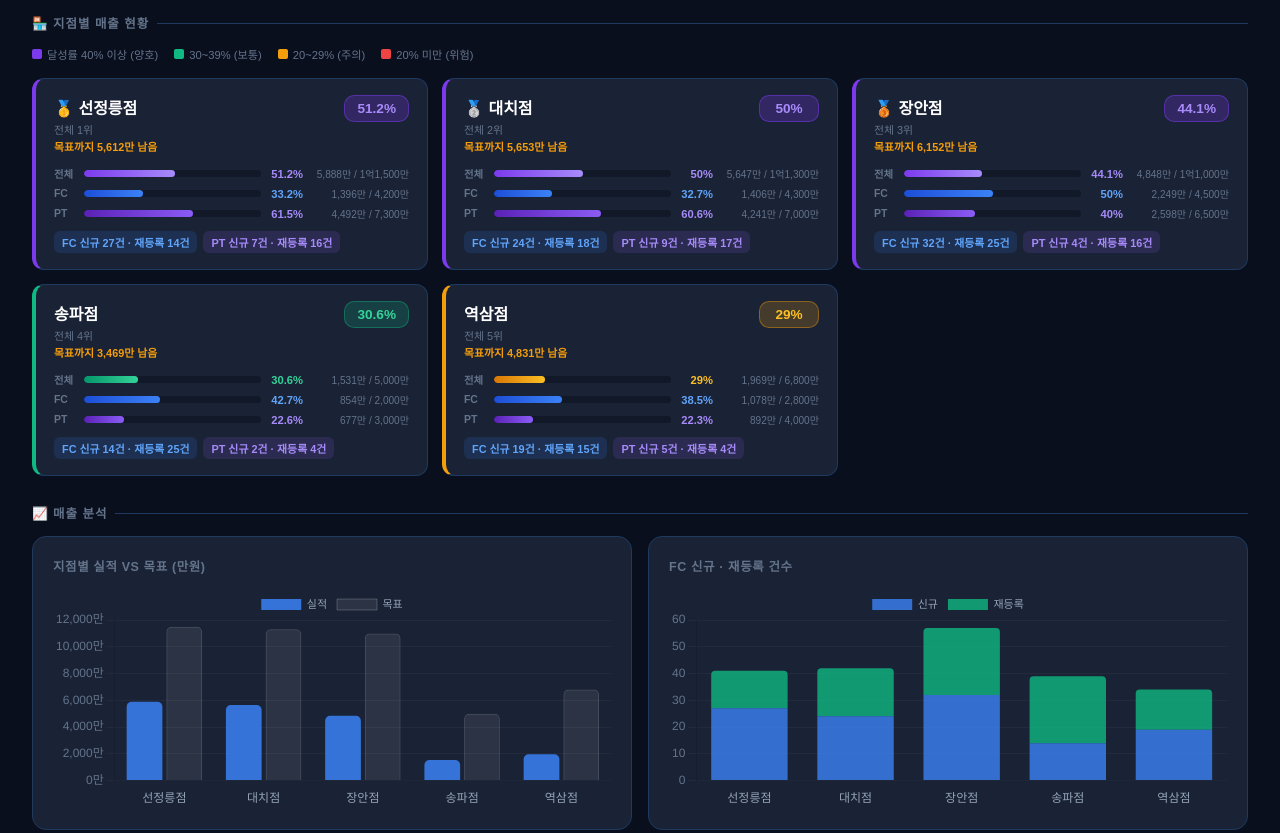
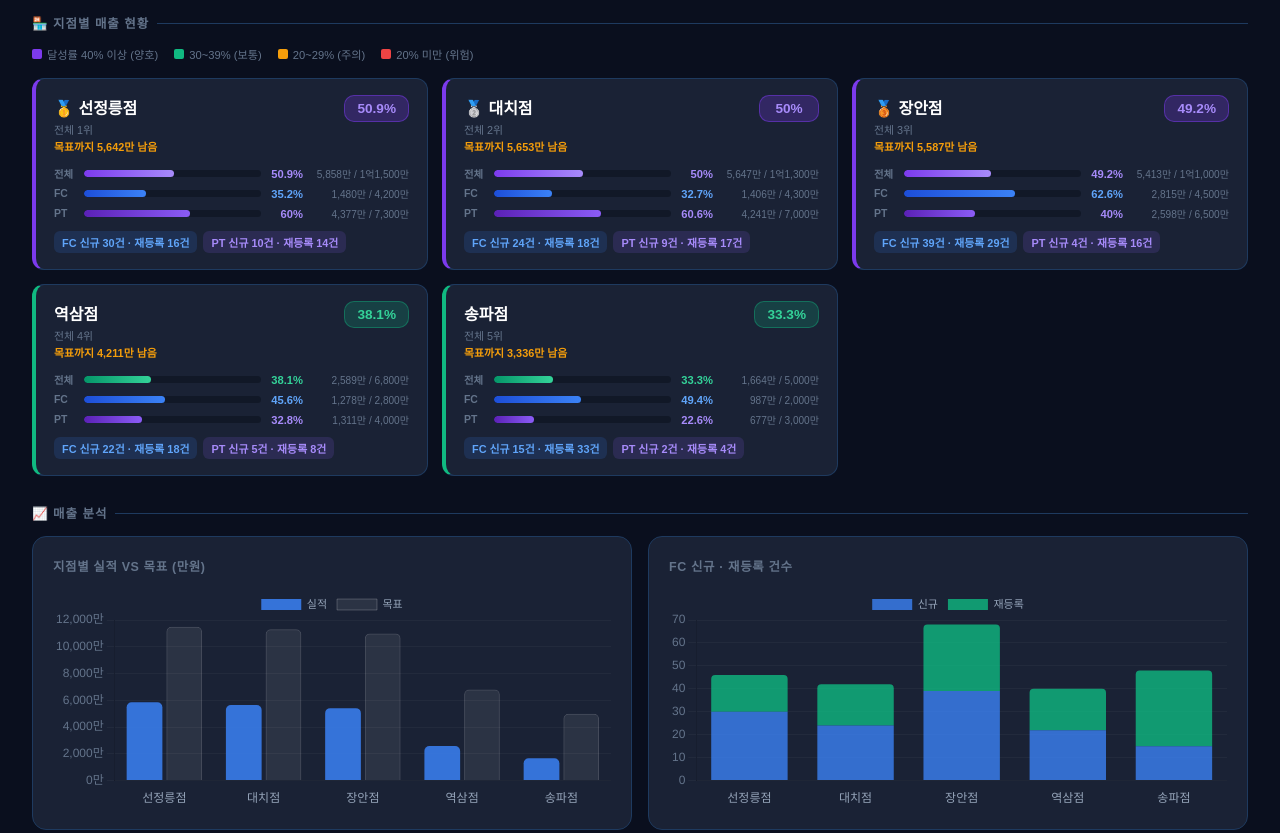
Before and after one commit to koc9262-jpg/bgocompany-sales, a plain HTML site: page index.html in a window 1280 px wide. Shown: the part 260-1093 px from the top of the page. Drawn offline with nearby package versions, Linux system fonts and the light colour scheme.

Commit message:
Auto-update dashboard 2026년 11월 24일

```diff
--- a/index.html
+++ b/index.html
@@ -158,27 +158,137 @@ body{font-family:'Apple SD Gothic Neo','Malgun Gothic',sans-serif;background:var
 <script>
 const D_RAW = [
   {
+    "branch": "선정릉점",
+    "target_fc": 42000000,
+    "target_pt": 73000000,
+    "target_tot": 115000000,
+    "actual_fc": 14804900,
+    "actual_pt": 43771900,
+    "actual_tot": 58576800,
+    "rate_fc": 35.2,
+    "rate_pt": 60,
+    "rate_tot": 50.9,
+    "fc_new_cnt": 30,
+    "fc_new_amt": 6898900,
+    "fc_re_cnt": 16,
+    "fc_re_amt": 4353900,
+    "pt_new_cnt": 10,
+    "pt_new_amt": 12531900,
+    "pt_re_cnt": 14,
+    "pt_re_amt": 23320000,
+    "total_card": 13290100,
+    "cash_out": 0,
+    "account": 1514800,
+    "deduction": 0,
+    "real_cash_out": 0,
+    "ranks": [
+      {
+        "name": "황용선",
+        "amount": 1250000
+      },
+      {
+        "name": "변재용",
+        "amount": 3430000
+      },
+      {
+        "name": "전현동",
+        "amount": 1280000
+      },
+      {
+        "name": "장광희",
+        "amount": 7820900
+      },
+      {
+        "name": "조건우",
+        "amount": 160000
+      },
+      {
+        "name": "최성욱",
+        "amount": 3900000
+      },
+      {
+        "name": "김영석",
+        "amount": 13000000
+      },
+      {
+        "name": "김영인",
+        "amount": 5011000
+      }
+    ]
+  },
+  {
+    "branch": "역삼점",
+    "target_fc": 28000000,
+    "target_pt": 40000000,
+    "target_tot": 68000000,
+    "actual_fc": 12778000,
+    "actual_pt": 13111000,
+    "actual_tot": 25889000,
+    "rate_fc": 45.6,
+    "rate_pt": 32.8,
+    "rate_tot": 38.1,
+    "fc_new_cnt": 22,
+    "fc_new_amt": 4638000,
+    "fc_re_cnt": 18,
+    "fc_re_amt": 6775000,
+    "pt_new_cnt": 5,
+    "pt_new_amt": 4355200,
+    "pt_re_cnt": 8,
+    "pt_re_amt": 7315800,
+    "total_card": 11479000,
+    "cash_out": 0,
+    "account": 1299000,
+    "deduction": 0,
+    "real_cash_out": 0,
+    "ranks": [
+      {
+        "name": "이초은",
+        "amount": 2497500
+      },
+      {
+        "name": "안도모",
+        "amount": 4477800
+      },
+      {
+        "name": "안재원",
+        "amount": 1498900
+      },
+      {
+        "name": "진정경",
+        "amount": 1098900
+      },
+      {
+        "name": "황하늘",
+        "amount": 1098900
+      },
+      {
+        "name": "안정아",
+        "amount": 999000
+      }
+    ]
+  },
+  {
     "branch": "장안점",
     "target_fc": 45000000,
     "target_pt": 65000000,
     "target_tot": 110000000,
-    "actual_fc": 22494033,
+    "actual_fc": 28149233,
     "actual_pt": 25981000,
-    "actual_tot": 48475033,
-    "rate_fc": 50,
+    "actual_tot": 54130233,
+    "rate_fc": 62.6,
     "rate_pt": 40,
-    "rate_tot": 44.1,
-    "fc_new_cnt": 32,
-    "fc_new_amt": 10688300,
-    "fc_re_cnt": 25,
-    "fc_re_amt": 9330800,
+    "rate_tot": 49.2,
+    "fc_new_cnt": 39,
+    "fc_new_amt": 13381100,
+    "fc_re_cnt": 29,
+    "fc_re_amt": 11658800,
     "pt_new_cnt": 4,
     "pt_new_amt": 5388000,
     "pt_re_cnt": 16,
     "pt_re_amt": 17616000,
-    "total_card": 21055100,
+    "total_card": 26514800,
     "cash_out": 0,
-    "account": 1438933,
+    "account": 1634433,
     "deduction": 0,
     "real_cash_out": 0,
     "ranks": [
@@ -217,61 +327,37 @@ const D_RAW = [
     ]
   },
   {
-    "branch": "선정릉점",
-    "target_fc": 42000000,
-    "target_pt": 73000000,
-    "target_tot": 115000000,
-    "actual_fc": 13958900,
-    "actual_pt": 44921900,
-    "actual_tot": 58880800,
-    "rate_fc": 33.2,
-    "rate_pt": 61.5,
-    "rate_tot": 51.2,
-    "fc_new_cnt": 27,
-    "fc_new_amt": 6334900,
-    "fc_re_cnt": 14,
-    "fc_re_amt": 3618900,
-    "pt_new_cnt": 7,
-    "pt_new_amt": 10696900,
-    "pt_re_cnt": 16,
-    "pt_re_amt": 24470000,
-    "total_card": 12510100,
+    "branch": "송파점",
+    "target_fc": 20000000,
+    "target_pt": 30000000,
+    "target_tot": 50000000,
+    "actual_fc": 9872500,
+    "actual_pt": 6765660,
+    "actual_tot": 16638160,
+    "rate_fc": 49.4,
+    "rate_pt": 22.6,
+    "rate_tot": 33.3,
+    "fc_new_cnt": 15,
+    "fc_new_amt": 2215000,
+    "fc_re_cnt": 33,
+    "fc_re_amt": 6962000,
+    "pt_new_cnt": 2,
+    "pt_new_amt": 2775000,
+    "pt_re_cnt": 4,
+    "pt_re_amt": 3250000,
+    "total_card": 9493000,
     "cash_out": 0,
-    "account": 1448800,
+    "account": 379500,
     "deduction": 0,
     "real_cash_out": 0,
     "ranks": [
       {
-        "name": "황용선",
-        "amount": 1800000
+        "name": "김필구",
+        "amount": 5050000
       },
       {
-        "name": "변재용",
-        "amount": 3430000
-      },
-      {
-        "name": "전현동",
-        "amount": 1280000
-      },
-      {
-        "name": "장광희",
-        "amount": 7820900
-      },
-      {
-        "name": "조건우",
-        "amount": 160000
-      },
-      {
-        "name": "최성욱",
-        "amount": 3900000
-      },
-      {
-        "name": "김영석",
-        "amount": 13000000
-      },
-      {
-        "name": "김영인",
-        "amount": 5611000
+        "name": "김원준",
+        "amount": 975000
       }
     ]
   },
@@ -341,87 +427,9 @@ const D_RAW = [
         "amount": 720000
       }
     ]
-  },
-  {
-    "branch": "역삼점",
-    "target_fc": 28000000,
-    "target_pt": 40000000,
-    "target_tot": 68000000,
-    "actual_fc": 10776000,
-    "actual_pt": 8915200,
-    "actual_tot": 19691200,
-    "rate_fc": 38.5,
-    "rate_pt": 22.3,
-    "rate_tot": 29,
-    "fc_new_cnt": 19,
-    "fc_new_amt": 3912000,
-    "fc_re_cnt": 15,
-    "fc_re_amt": 5565000,
-    "pt_new_cnt": 5,
-    "pt_new_amt": 4355200,
-    "pt_re_cnt": 4,
-    "pt_re_amt": 3120000,
-    "total_card": 9543000,
-    "cash_out": 0,
-    "account": 1233000,
-    "deduction": 0,
-    "real_cash_out": 0,
-    "ranks": [
-      {
-        "name": "이초은",
-        "amount": 1498500
-      },
-      {
-        "name": "안도모",
-        "amount": 3378900
-      },
-      {
-        "name": "안재원",
-        "amount": 1498900
-      },
-      {
-        "name": "진정경",
-        "amount": 1098900
-      }
-    ]
-  },
-  {
-    "branch": "송파점",
-    "target_fc": 20000000,
-    "target_pt": 30000000,
-    "target_tot": 50000000,
-    "actual_fc": 8540500,
-    "actual_pt": 6765660,
-    "actual_tot": 15306160,
-    "rate_fc": 42.7,
-    "rate_pt": 22.6,
-    "rate_tot": 30.6,
-    "fc_new_cnt": 14,
-    "fc_new_amt": 2050000,
-    "fc_re_cnt": 25,
-    "fc_re_amt": 5855000,
-    "pt_new_cnt": 2,
-    "pt_new_amt": 2775000,
-    "pt_re_cnt": 4,
-    "pt_re_amt": 3250000,
-    "total_card": 8161000,
-    "cash_out": 0,
-    "account": 379500,
-    "deduction": 0,
-    "real_cash_out": 0,
-    "ranks": [
-      {
-        "name": "김필구",
-        "amount": 5050000
-      },
-      {
-        "name": "김원준",
-        "amount": 975000
-      }
-    ]
   }
 ];
-const DATE_STR = '2026년 11월 23일';
+const DATE_STR = '2026년 11월 24일';
 const PREFIX = '2608';
 
 const w = v => Math.round(v / 10000);
```
